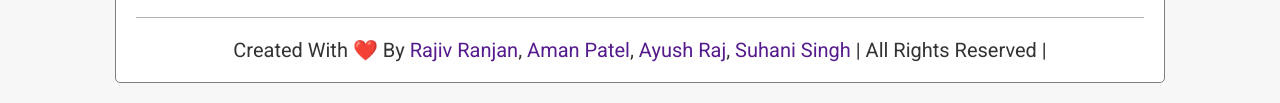
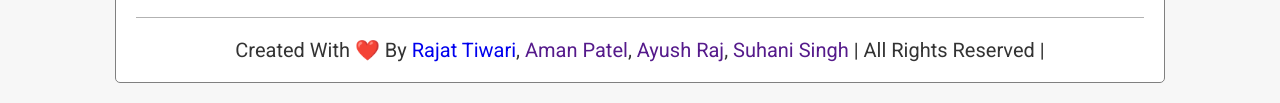
Before and after one commit to rajattiwari234/Shelter, a plain HTML site: page shelter.html in a window 1280 px wide. Shown: the part 3908-4011 px from the top of the page. Drawn offline with Linux system fonts and the light colour scheme.

Commit message:
Update shelter.html

```diff
--- a/shelter.html
+++ b/shelter.html
@@ -197,7 +197,7 @@
                 </div>
                 <div class="credit">
                     created with ❤️ by
-                    <a href="">Rajiv Ranjan</a>,
+                    <a href="https://github.com/rajattiwari234">Rajat Tiwari</a>,
                     <a href="">Aman Patel</a>,
                     <a href="">Ayush Raj</a>,
                     <a href="">Suhani Singh</a>
```
